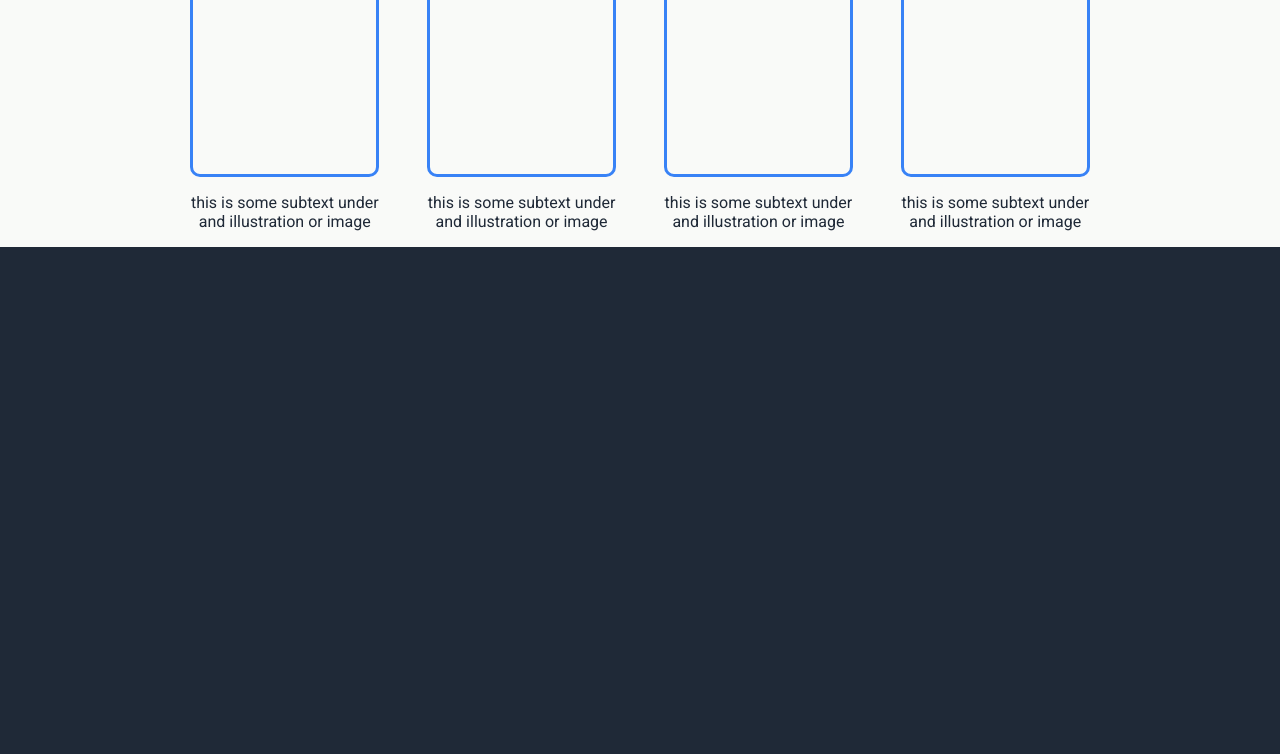
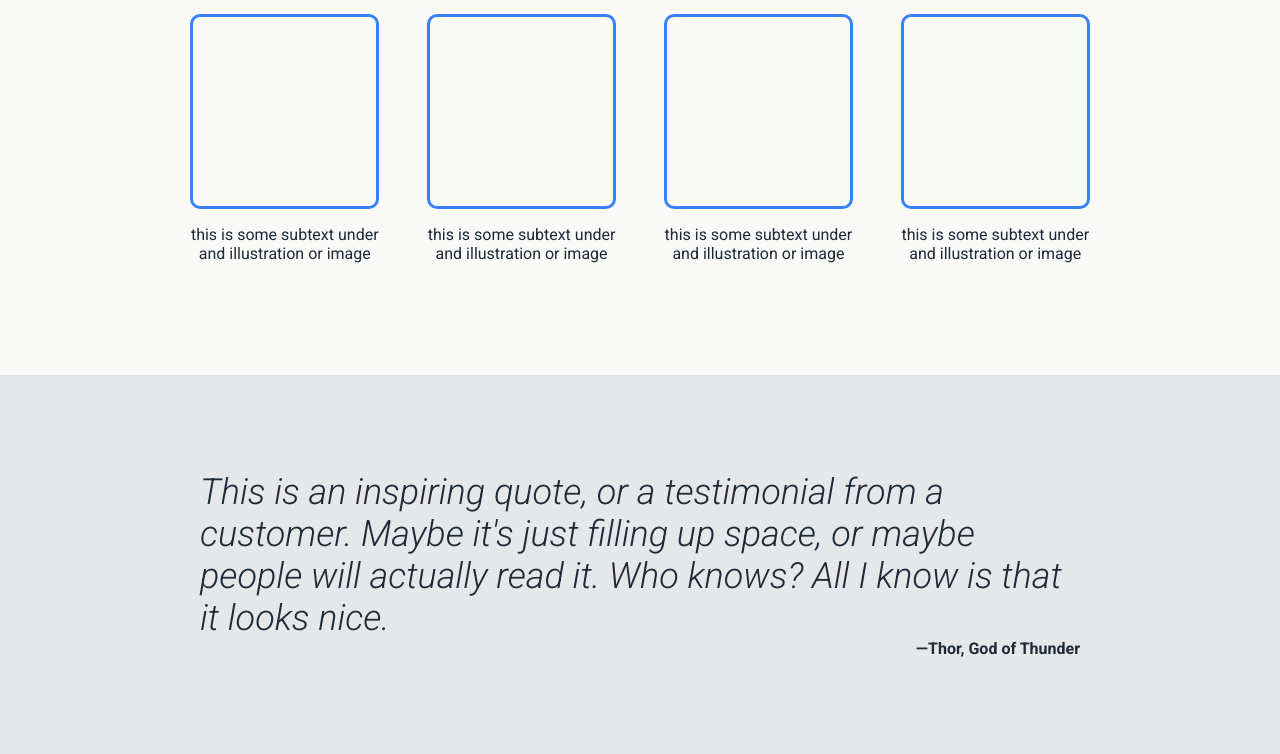
Before and after one commit to fiftythanks/landing_page, a plain HTML site: page index.html in a window 1280 px wide. Shown: the part 580-1334 px from the top of the page. Before the commit the page ends 827 px from the top, so only its background shows below. Drawn offline with Linux system fonts and the light colour scheme.

Commit message:
Finish quote section

```diff
--- a/index.html
+++ b/index.html
@@ -48,7 +48,10 @@
       </div>
     </div>
   </section>
-  <section id="quote"></section>
+  <section id="quote">
+    <blockquote>This is an inspiring quote, or a testimonial from a customer. Maybe it's just filling up space, or maybe people will actually read it. Who knows? All I know is that it looks nice.</blockquote>
+    <cite>—Thor, God of Thunder</cite>
+  </section>
   <section id="sign_up"></section>
   <footer></footer>
 </body>
--- a/style.css
+++ b/style.css
@@ -63,7 +63,8 @@ nav {
   color: #e5e7eb;
   display: flex;
   gap: 2rem;
-  margin: 5rem 0;
+  padding-top: 6rem;
+  padding-bottom: 6rem;
 
   & > div {
     flex: 1;
@@ -112,9 +113,11 @@ h2 {
 }
 
 #images {
+  padding-bottom: 6rem;
   display: flex;
   justify-content: center;
   gap: 3rem;
+  flex-wrap: wrap;
 
   & .image {
     text-align: center;
@@ -127,3 +130,24 @@ h2 {
     border-radius: 10px;
   }
 }
+
+/* Quote rules */
+#quote {
+  background-color: #e5e7eb;
+  color: #1f2937;
+  padding: 6rem calc((100vw - 55rem) / 2);
+}
+
+blockquote {
+  margin: 0;
+  font-size: 36px;
+  font-style: italic;
+  font-weight: 300;
+
+  & + cite {
+    display: block;
+    text-align: right;
+    font-style: normal;
+    font-weight: bold;
+  }
+}
```
